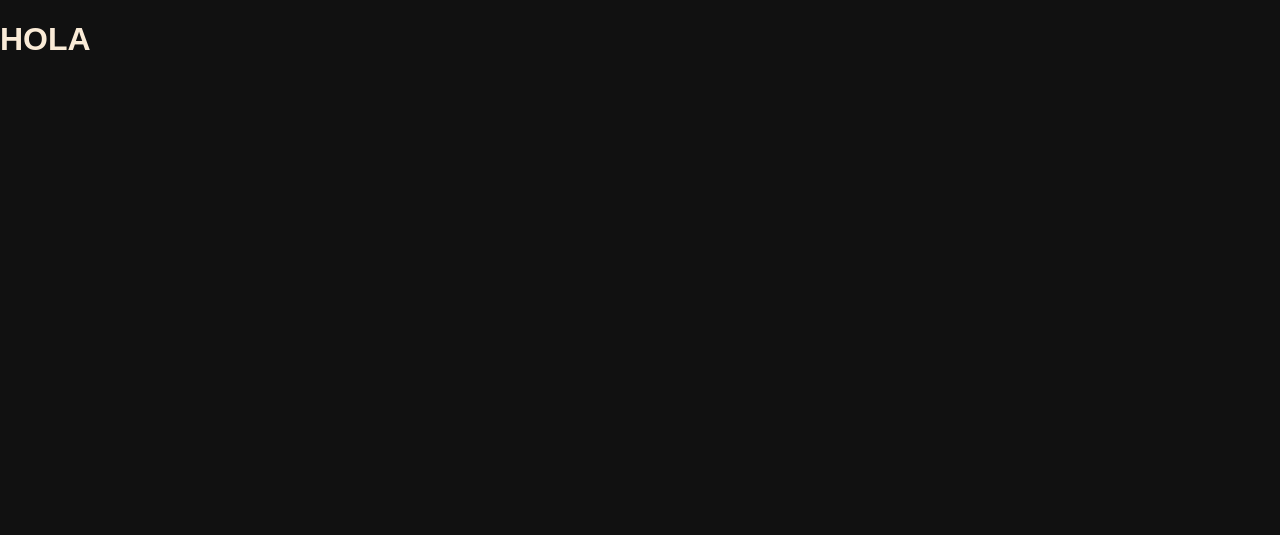
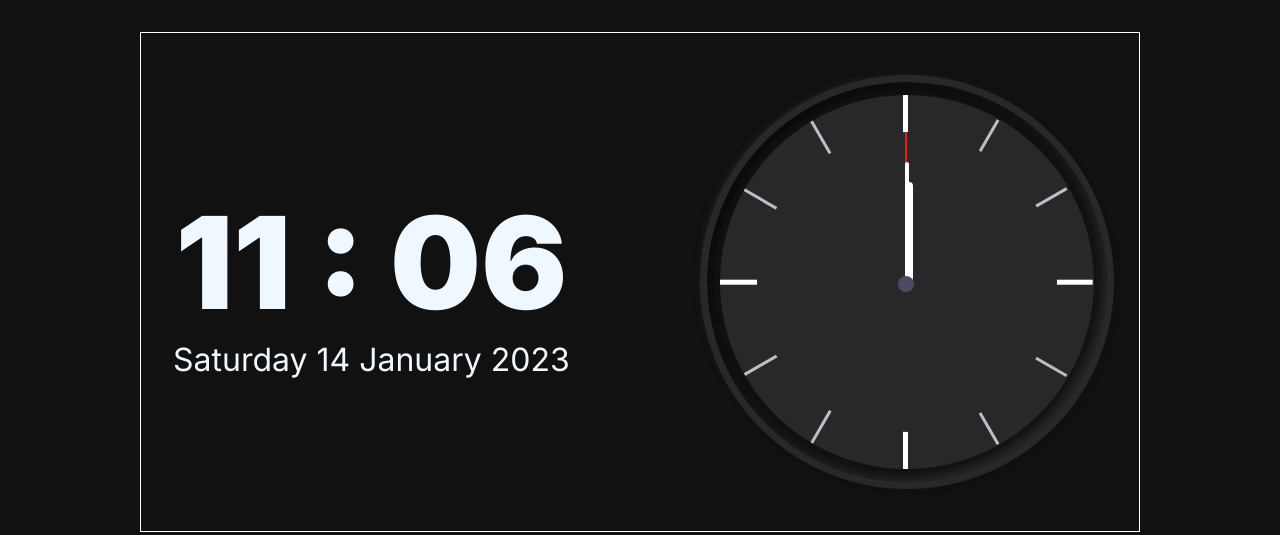
Before and after one commit to AlbertoBenito/world-clock, a website built with Vite: page src/index.html in a window 1280 px wide. Built offline with nearby package versions, Linux system fonts and the light colour scheme; some packages are replaced by stand-ins of ours.

Commit message:
reloj-css

```diff
--- a/src/index.html
+++ b/src/index.html
@@ -2,14 +2,48 @@
 <html lang="en">
   <head>
     <meta charset="UTF-8" />
-    <!-- PON UN FAVICON!!! -->
-    <link rel="icon" type="image/svg+xml" href="" />
+    <meta http-equiv="X-UA-Compatible" content="IE=edge" />
     <meta name="viewport" content="width=device-width, initial-scale=1.0" />
-    <!-- CAMBIA EL TITLE!!! -->
-    <title>Vite Template</title>
+    <link rel="preconnect" href="https://fonts.googleapis.com" />
+    <link rel="preconnect" href="https://fonts.gstatic.com" crossorigin />
+    <link
+      href="https://fonts.googleapis.com/css2?family=Inter:wght@400;900&display=swap"
+      rel="stylesheet"
+    />
+    <link rel="stylesheet" href="styles.css" />
+    <title>Reloj Mundial</title>
   </head>
   <body>
-    <h1>HOLA</h1>
-    <script type="module" src="./js/index.js"></script>
+    <main class="main">
+      <div class="main-clocks">
+        <div class="digital-clock">
+          <div class="time">
+            <span id="hours" class="hours">11</span>
+            <span class="separator">:</span>
+            <span id="minutes" class="minutes">06</span>
+          </div>
+          <div class="date">
+            <span id="day-of-week">Saturday</span>
+            <span id="day" class="day">14</span>
+            <span id="month" class="month">January</span>
+            <span id="year" class="year">2023</span>
+          </div>
+        </div>
+        <div class="analogic-clock">
+          <div class="outer-clock-face">
+            <div class="marking marking-one"></div>
+            <div class="marking marking-two"></div>
+            <div class="marking marking-three"></div>
+            <div class="marking marking-four"></div>
+            <div class="inner-clock-face">
+              <div id="hour-hand" class="hand hour-hand"></div>
+              <div id="minute-hand" class="hand min-hand"></div>
+              <div id="second-hand" class="hand second-hand"></div>
+            </div>
+          </div>
+        </div>
+      </div>
+    </main>
+    <script src="js/scripts.js"></script>
   </body>
 </html>
--- /dev/null
+++ b/src/styles.css
@@ -0,0 +1,169 @@
+* {
+    box-sizing: border-box;
+  }
+
+  body {
+    margin: 2rem;
+    width: 1000px;
+    margin-left: auto;
+    margin-right: auto;
+    background-color: #111;
+    font-family: 'Inter', sans-serif;
+    color: aliceblue;
+  }
+
+  .secondary-clocks {
+    display: flex;
+    justify-content: space-between;
+    gap: 2rem;
+    margin-bottom: 2rem;
+  }
+
+  .clock {
+    width: 500px;
+    height: 300px;
+  }
+
+  .main-clocks {
+    display: flex;
+    align-items: center;
+    justify-content: space-between;
+    height: 500px;
+    padding: 2rem;
+    border: 1px solid white;
+  }
+
+  .digital-clock {
+    display: flex;
+    flex-direction: column;
+    align-items: center;
+    justify-content: center;
+  }
+
+  .time {
+    margin: 0;
+    font-size: 8rem;
+    font-weight: 900;
+  }
+
+  .date {
+    margin: 0;
+    font-size: 2rem;
+  }
+
+  .clock--small {
+    border: 1px solid white;
+    height: 150px;
+  }
+
+  .analogic-clock {
+    position: relative;
+    width: 400px;
+    height: 400px;
+    padding: 0.8rem;
+    outline: 7px solid #282828;
+    border-radius: 50%;
+    box-shadow: -4px -4px 10px rgba(67, 67, 67, 0.5),
+      inset 4px 4px 10px rgba(0, 0, 0, 0.5),
+      inset -4px -4px 10px rgba(67, 67, 67, 0.5), 4px 4px 10px rgba(0, 0, 0, 0.3);
+  }
+
+  .outer-clock-face {
+    position: relative;
+    background: #282828;
+    overflow: hidden;
+    width: 100%;
+    height: 100%;
+    border-radius: 100%;
+  }
+
+  .outer-clock-face::after {
+    transform: rotate(90deg);
+  }
+
+  .outer-clock-face::after,
+  .outer-clock-face::before,
+  .marking {
+    content: '';
+    position: absolute;
+    width: 5px;
+    height: 100%;
+    background: #fff;
+    z-index: 0;
+    left: 49%;
+  }
+
+  .marking {
+    background: #bdbdcb;
+    width: 3px;
+  }
+
+  .marking-one {
+    transform: rotate(30deg);
+  }
+
+  .marking-two {
+    transform: rotate(60deg);
+  }
+
+  .marking-three {
+    transform: rotate(120deg);
+  }
+
+  .marking-four {
+    transform: rotate(150deg);
+  }
+
+  .inner-clock-face {
+    position: absolute;
+    top: 10%;
+    left: 10%;
+    width: 80%;
+    height: 80%;
+    background: #282828;
+    border-radius: 100%;
+    z-index: 1;
+  }
+
+  .inner-clock-face::before {
+    content: '';
+    position: absolute;
+    top: 50%;
+    left: 50%;
+    width: 16px;
+    height: 16px;
+    border-radius: 18px;
+    margin-left: -9px;
+    margin-top: -6px;
+    background: #4d4b63;
+    z-index: 11;
+  }
+
+  .hand {
+    position: absolute;
+    bottom: 50%;
+    width: 2px;
+    left: calc(50% - 2px);
+    background: #fff;
+    border-radius: 6px;
+    transform-origin: bottom;
+    transition-timing-function: cubic-bezier(0.1, 2.7, 0.58, 1);
+  }
+
+  .hour-hand {
+    height: 100px;
+    width: 8px;
+    z-index: 3;
+  }
+
+  .min-hand {
+    height: 120px;
+    z-index: 10;
+    width: 4px;
+  }
+
+  .second-hand {
+    background: #ee1a1a;
+    width: 2px;
+    height: 150px;
+  }
```
